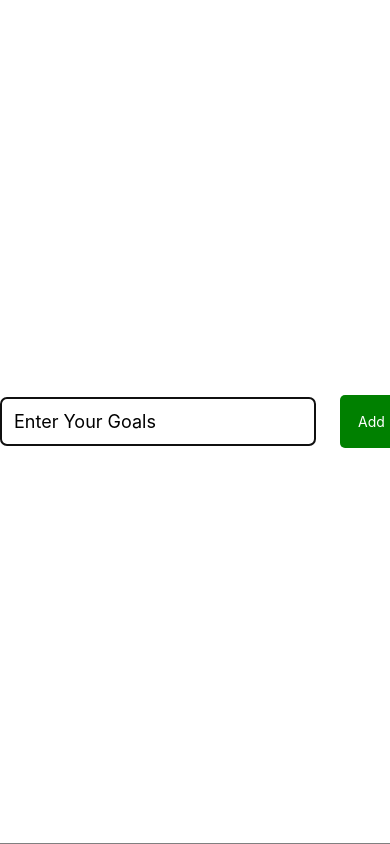
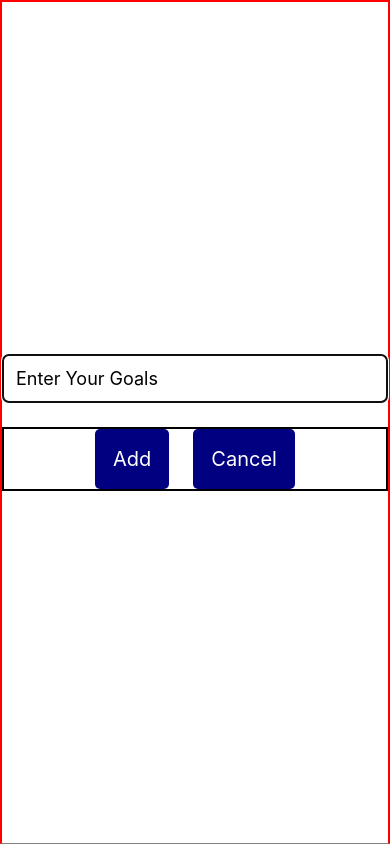
Before and after one commit to shahbaz4783/EZLists, a React Native app: screen / in a window 390 px wide. Both pictures are taken after a click on the button "ADD AN ITEM". Built offline with nearby package versions, Linux system fonts and the light colour scheme.

Commit message:
add close modal functionality

```diff
--- a/App.js
+++ b/App.js
@@ -11,8 +11,13 @@ export default function App() {
 		setIsVisible(true);
 	};
 
+	const modalInVisible = () => {
+		setIsVisible(false);
+	};
+
 	const buttonHandler = (enteredText) => {
 		setAllText((currTexts) => [...currTexts, enteredText]);
+		modalInVisible();
 	};
 
 	const deleteItem = (index) => {
@@ -25,7 +30,7 @@ export default function App() {
 		<View style={styles.container}>
 			<Button title='Add an Item' onPress={modalVisible} />
 
-			<InputContainer visible={isVisible} onButtonPress={buttonHandler} />
+			<InputContainer visible={isVisible} onButtonPress={buttonHandler} onCancel={modalInVisible} />
 
 			<View style={styles.textContainer}>
 				<FlatList
--- a/components/InputContainer.js
+++ b/components/InputContainer.js
@@ -8,7 +8,7 @@ import {
 	Modal,
 } from 'react-native';
 
-export const InputContainer = ({ onButtonPress, visible }) => {
+export const InputContainer = ({ onButtonPress, visible, onCancel }) => {
 	const [enteredText, setEnteredText] = useState('');
 
 	const inputHandler = (e) => {
@@ -21,17 +21,24 @@ export const InputContainer = ({ onButtonPress, visible }) => {
 	};
 
 	return (
-		<Modal style={styles.modal} visible={visible} animationType='slide' >
+		<Modal visible={visible} animationType='slide'>
 			<View style={styles.inputContainer}>
+				<View>
 					<TextInput
 						style={styles.input}
 						placeholder='Enter Your Goals'
 						onChangeText={inputHandler}
 						value={enteredText}
 					/>
+				</View>
+				<View style={styles.buttonContainer}>
 					<TouchableOpacity onPress={buttonHandler} style={styles.customButton}>
 						<Text style={styles.buttonText}>Add</Text>
 					</TouchableOpacity>
+					<TouchableOpacity onPress={onCancel} style={styles.customButton}>
+						<Text style={styles.buttonText}>Cancel</Text>
+					</TouchableOpacity>
+				</View>
 			</View>
 		</Modal>
 	);
@@ -39,19 +46,13 @@ export const InputContainer = ({ onButtonPress, visible }) => {
 
 const styles = StyleSheet.create({
 	inputContainer: {
-		flexDirection: 'row',
-		justifyContent: 'space-between',
-		alignItems: 'center',
 		gap: 24,
 		flex: 2,
 		borderBottomWidth: 1,
 		borderBottomColor: 'grey',
-	},
-	modal: {
 		borderWidth: 2,
 		borderColor: 'red',
-		backgroundColor: 'red',
-		width: 100,
+		justifyContent: 'center',
 	},
 	input: {
 		flex: 1,
@@ -62,12 +63,20 @@ const styles = StyleSheet.create({
 		borderRadius: 6,
 	},
 	customButton: {
-		backgroundColor: 'green',
+		backgroundColor: 'navy',
 		padding: 10,
 		borderRadius: 5,
 	},
 	buttonText: {
 		color: 'white',
 		padding: 8,
+		fontSize: 20,
+	},
+	buttonContainer: {
+		borderWidth: 2,
+		borderColor: 'black',
+		flexDirection: 'row',
+		justifyContent: 'center',
+		gap: 24,
 	},
 });
```
Lines whose indentation alone changed are shown as unchanged.
